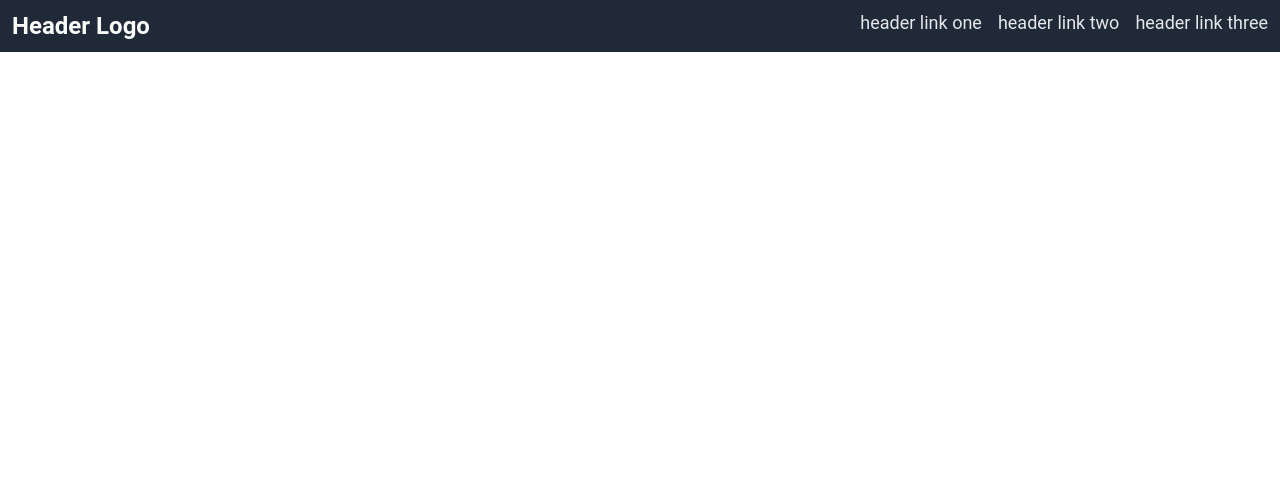
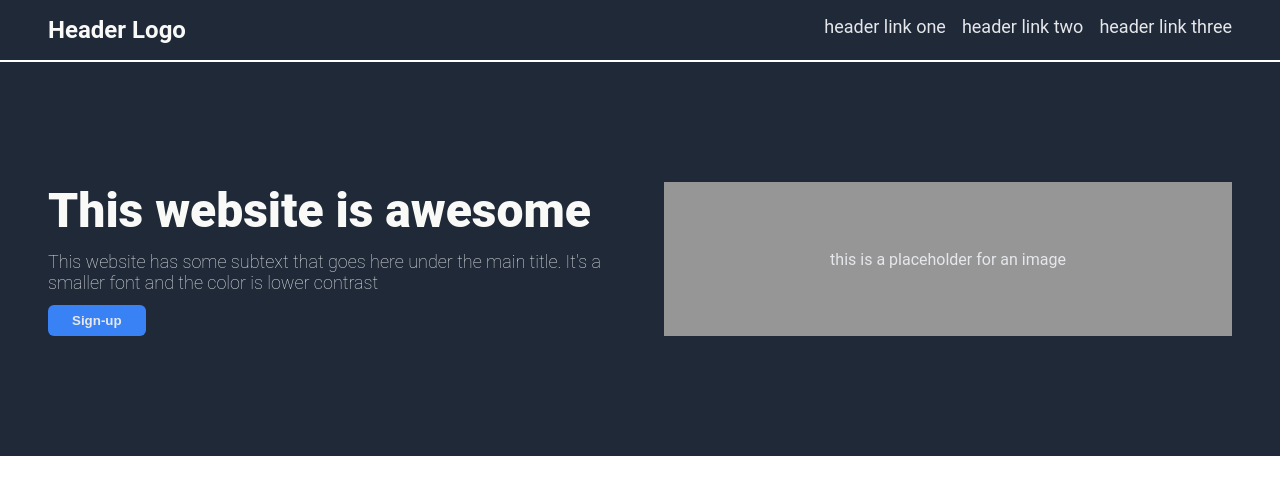
Before and after one commit to smetsson/odin-landing-page, a plain HTML site: page index.html in a window 1280 px wide. Drawn offline with Linux system fonts and the light colour scheme.

Commit message:
Complete first content block of main body
Coded the html and css for the first content block to match the
instructions of the assignment.

Also adjusted the site general padding to work based on em instead
of px so that browser text size is taken into account.

```diff
--- a/css/styles.css
+++ b/css/styles.css
@@ -16,7 +16,7 @@ body {
 
 .header {
     background-color: #1F2937;
-    padding: 12px;
+    padding: 1em 3em;
     border-bottom: 2px solid white;
     display: flex;
 }
@@ -43,6 +43,52 @@ nav a {
     font-size: 18px;
 }
 
-/* Main */
+/* Content-block-one */
+
+.content-block-one {
+    display: flex;
+    flex-wrap: wrap;
+    background-color: #1F2937;
+    padding: 120px 3em;
+    gap: 48px;
+}
+
+.text {
+    flex: 1;
+}
+
+.hero-main {
+    color: #F9FAF8;
+    font-size: 48px;
+    font-weight: 1000;
+}
+
+.hero-secondary {
+    color: #E5E7EB;
+    font-size: 18px;
+    font-weight: lighter;
+    margin: 12px 0px;
+}
+
+button {
+    color: #E5E7EB;
+    background-color: #3882F6;
+    border: none;
+    font-weight: 700;
+    border-radius: 6px;
+    padding: 8px 24px
+}
+
+.image {
+    display: flex;
+    justify-content: center;
+    align-items: center;
+    flex: 1;
+    background-color: rgb(150, 150, 150);
+}
+
+.image-text{
+    color: #E5E7EB;
+}
 
 /* Footer */
--- a/index.html
+++ b/index.html
@@ -19,8 +19,19 @@
         </ul>
     </nav>
 
-<!-- Main -->
-
+<!-- Content -->
+    <div class="content-block-one">
+    </ul>
+        <div class="text">
+            <div class="hero-main">This website is awesome</div>
+            <div class="hero-secondary">This website has some subtext that goes here under the main title. It's a smaller font and the color is lower contrast</div>
+            <button>Sign-up</button>
+        </div>
+        <div class="image">
+            <div class="image-text">this is a placeholder for an image</div>
+            <!-- <img src="./images/odin-landing-page.png" alt="This is a placeholder" height="auto" width="150px"> -->
+        </div>
+    </div>
 <!-- Footer -->
 
 </body>
```
